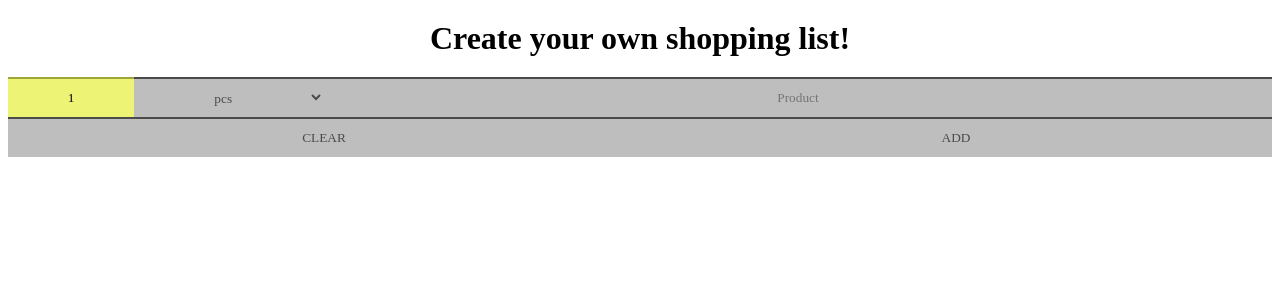
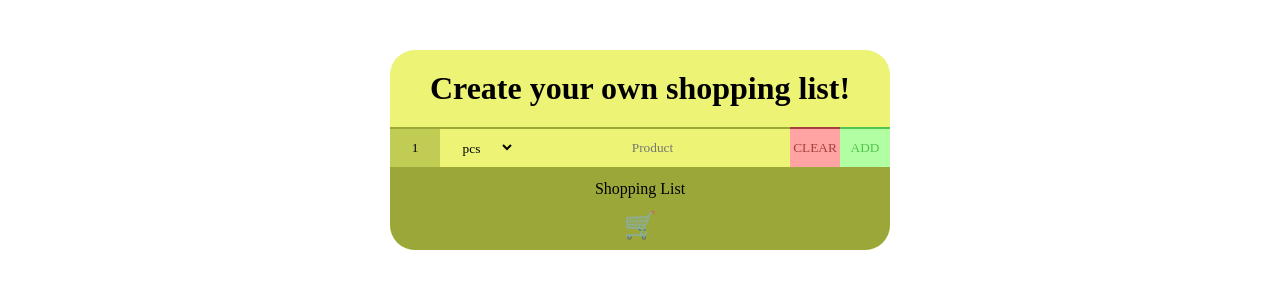
Before and after one commit to kaemil/shopping-list, a React (Create React App) app: page / in a window 1280 px wide. Shown: the top 300 px of the page. Built offline with nearby package versions, Linux system fonts and the light colour scheme.

Commit message:
First version

```diff
--- a/src/App.js
+++ b/src/App.js
@@ -82,6 +82,7 @@ function App() {
 				handleClick={handleClick}
 				productList={productList}
 			/>
+            <div className="shopFooter">&#128722;</div>
 		</div>
 	);
 }
--- a/src/components/shopList.js
+++ b/src/components/shopList.js
@@ -17,6 +17,7 @@ function ShopList({ productList, productQuantity, unit, handleClick }) {
 	return (
 		<div className="shopList">
 			<table>
+                <thead><tr><td colSpan="5">Shopping List</td></tr></thead>
 				<tbody>{getProducts}</tbody>
 			</table>
 		</div>
--- a/src/style/style.css
+++ b/src/style/style.css
@@ -5,9 +5,12 @@
 .container {
   width: 100%;
   margin: 0;
+  border-radius: 25px;
+  background-color: #edf375;
 }
 
 .shopHeader {
+  padding-top: 20px;
   margin: 20px 10px 20px 10px;
   text-align: center;
 }
@@ -25,9 +28,9 @@
   padding: 0;
   outline: none;
   border: none;
-  border-top: 2px solid #4b4b4b;
-  background-color: #bebebe;
-  color: #4b4b4b;
+  border-top: 2px solid #9ca73a;
+  background-color: #edf375;
+  color: #000000;
 }
 
 .shopPanel__quantity {
@@ -60,6 +63,18 @@
   -webkit-box-ordinal-group: 6;
       -ms-flex-order: 5;
           order: 5;
+  border-top: 2px solid #50c550;
+  background-color: #b2ffa3;
+  color: #50c550;
+}
+
+.shopPanel__button--clear {
+  -webkit-box-ordinal-group: 5;
+      -ms-flex-order: 4;
+          order: 4;
+  border-top: 2px solid #a73e3e;
+  background-color: #ffa3a3;
+  color: #a73e3e;
 }
 
 .shopPanel__button--add, .shopPanel__button--clear {
@@ -70,26 +85,26 @@
 
 .shopPanel__quantity:hover, .shopPanel__unit:hover, .shopPanel__product:hover {
   border-top: 2px solid #9ca73a;
-  background-color: #edf375;
+  background-color: #c0cc53;
   color: #000000;
 }
 
 .shopPanel__quantity:focus, .shopPanel__unit:focus, .shopPanel__product:focus {
   border-top: 2px solid #9ca73a;
-  background-color: #edf375;
+  background-color: #c0cc53;
   color: #000000;
 }
 
-.shopPanel__button--clear:hover {
-  border-top: 2px solid #a73e3e;
-  background-color: #ffa3a3;
-  color: #a73e3e;
+.shopPanel__button--add:hover, .shopPanel__button--add:focus {
+  border-top: 2px solid #50c550;
+  background-color: #79e779;
+  color: #000000;
 }
 
-.shopPanel__button--add:hover {
-  border-top: 2px solid #3ea73e;
-  background-color: #b2ffa3;
-  color: #3ea73e;
+.shopPanel__button--clear:hover, .shopPanel__button--clear:focus {
+  border-top: 2px solid #ca4e4e;
+  background-color: #d87777;
+  color: #000000;
 }
 
 .shopPanel__button--add:hover, .shopPanel__button--clear:hover, .shopPanel__unit:hover {
@@ -115,12 +130,27 @@
   cursor: pointer;
 }
 
+.shopFooter {
+  height: 40px;
+  font-size: 26px;
+  text-align: center;
+  background-color: #9ca73a;
+  border-top: 2px solid #9ca73a;
+  border-bottom-left-radius: 25px;
+  border-bottom-right-radius: 25px;
+}
+
 table {
   width: 100%;
   border-collapse: collapse;
 }
 
+thead > tr {
+  background-color: #9ca73a;
+}
+
 tr {
+  height: 40px;
   background-color: #edf375;
   border-top: 2px solid #9ca73a;
 }
@@ -161,6 +191,29 @@ input:-webkit-autofill,
 input:-webkit-autofill:hover,
 input:-webkit-autofill:focus,
 input:-webkit-autofill:active {
-  -webkit-box-shadow: 0 0 0 30px #edf375 inset !important;
+  -webkit-box-shadow: 0 0 0 30px #e6e6e6 inset !important;
+  box-shadow: 0 0 0 30px #e6e6e6 inset !important;
+}
+
+@media (min-width: 768px) {
+  .container {
+    margin: 50px auto 0 auto;
+    max-width: 500px;
+  }
+  .container .shopPanel__quantity {
+    width: 10%;
+  }
+  .container .shopPanel__unit {
+    width: 15%;
+  }
+  .container .shopPanel__product {
+    width: 55%;
+  }
+  .container .shopPanel__button--add {
+    width: 10%;
+  }
+  .container .shopPanel__button--clear {
+    width: 10%;
+  }
 }
 /*# sourceMappingURL=style.css.map */
--- a/src/style/style.scss
+++ b/src/style/style.scss
@@ -2,14 +2,16 @@
     font-family: 'Patrick Hand', cursive;
 }
 
-body {}
-
 .container {
     width: 100%;
     margin: 0;
+    border-radius:25px;
+    background-color: #edf375;
 }
 
 .shopHeader {
+
+    padding-top: 20px;
     margin: 20px 10px 20px 10px;
     text-align: center;
 }
@@ -27,9 +29,9 @@ body {}
         padding: 0;
         outline: none;
         border: none;
-        border-top: 2px solid #4b4b4b;
-        background-color: #bebebe;
-        color: #4b4b4b;
+        border-top: 2px solid #9ca73a;
+        background-color: #edf375;
+        color: #000000;
     }
 
     &__quantity {
@@ -58,6 +60,16 @@ body {}
 
     &__button--add {
         order: 5;
+        border-top: 2px solid #50c550;
+        background-color: #b2ffa3;
+        color: #50c550;
+    }
+
+    &__button--clear {
+        order: 4;
+        border-top: 2px solid #a73e3e;
+        background-color: #ffa3a3;
+        color: #a73e3e;
     }
 
     &__button--add,
@@ -66,29 +78,37 @@ body {}
         height: 40px;
         text-align: center;
     }
-    &__quantity:hover, &__unit:hover,&__product:hover {
+
+    &__quantity:hover,
+    &__unit:hover,
+    &__product:hover {
         border-top: 2px solid #9ca73a;
-        background-color: #edf375;
+        background-color: #c0cc53;
         color: #000000;
     }
 
-    &__quantity:focus, &__unit:focus, &__product:focus {
+    &__quantity:focus,
+    &__unit:focus,
+    &__product:focus {
         border-top: 2px solid #9ca73a;
-        background-color: #edf375;
+        background-color: #c0cc53;
         color: #000000;
     }
 
-    &__button--clear:hover {
-        border-top: 2px solid #a73e3e;
-        background-color: #ffa3a3;
-        color: #a73e3e;
+    &__button--add:hover,
+    &__button--add:focus {
+        border-top: 2px solid #50c550;
+        background-color: #79e779;
+        color: #000000;
     }
 
-    &__button--add:hover {
-        border-top: 2px solid #3ea73e;
-        background-color: #b2ffa3;
-        color: #3ea73e;
+    &__button--clear:hover,
+    &__button--clear:focus {
+        border-top: 2px solid #ca4e4e;
+        background-color: #d87777;
+        color: #000000;
     }
+
 
 
 
@@ -97,10 +117,8 @@ body {}
     &__unit:hover {
         cursor: pointer;
     }
+}
 
-
-
-}
 
 .shopList {
     width: 100%;
@@ -121,12 +139,27 @@ body {}
     }
 }
 
+.shopFooter{
+    height: 40px;
+    font-size: 26px;
+    text-align: center;
+    background-color: #9ca73a;
+    border-top:2px solid #9ca73a;
+    border-bottom-left-radius: 25px;
+    border-bottom-right-radius: 25px;
+}
+
+
+
 table {
     width: 100%;
     border-collapse: collapse;
 }
-
+thead > tr{
+    background-color: #9ca73a;
+}
 tr {
+    height: 40px;
     background-color: #edf375;
     border-top: 2px solid #9ca73a;
 
@@ -170,6 +203,38 @@ input[type=number] {
 input:-webkit-autofill,
 input:-webkit-autofill:hover,
 input:-webkit-autofill:focus,
-input:-webkit-autofill:active{
-    -webkit-box-shadow: 0 0 0 30px #edf375 inset !important;
+input:-webkit-autofill:active {
+    -webkit-box-shadow: 0 0 0 30px #e6e6e6 inset !important;
+    box-shadow: 0 0 0 30px #e6e6e6 inset !important;
 }
+
+
+@media (min-width: 768px) {
+    .container {
+        margin: 50px auto 0 auto;
+        max-width: 500px;
+
+        .shopPanel {
+            &__quantity {
+                width: 10%;
+            }
+
+            &__unit {
+                width: 15%;
+            }
+
+            &__product {
+                width: 55%;
+            }
+
+            &__button--add {
+                width: 10%;
+            }
+
+            &__button--clear {
+                width: 10%;
+            }
+
+        }
+    }
+}
```
Also changed, not shown: 1 other file (tests, documents, lock files or other folders).
